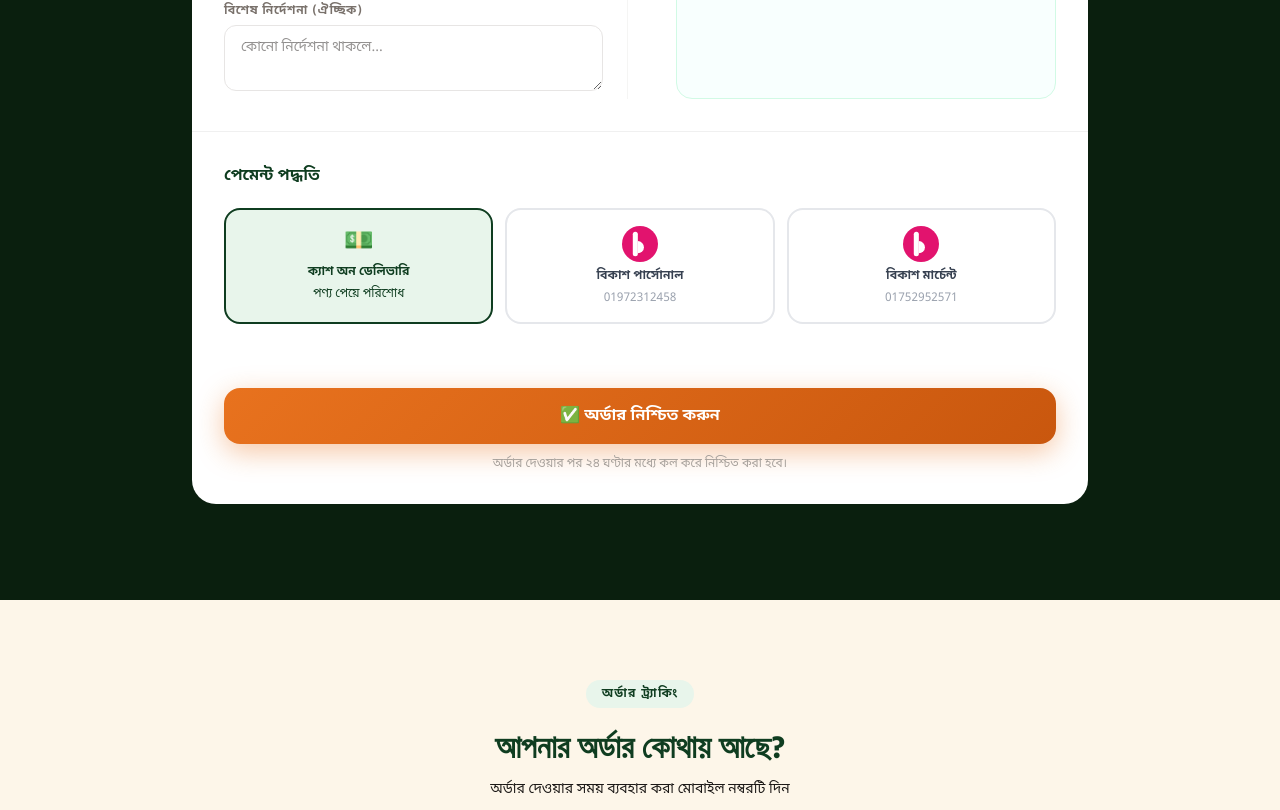
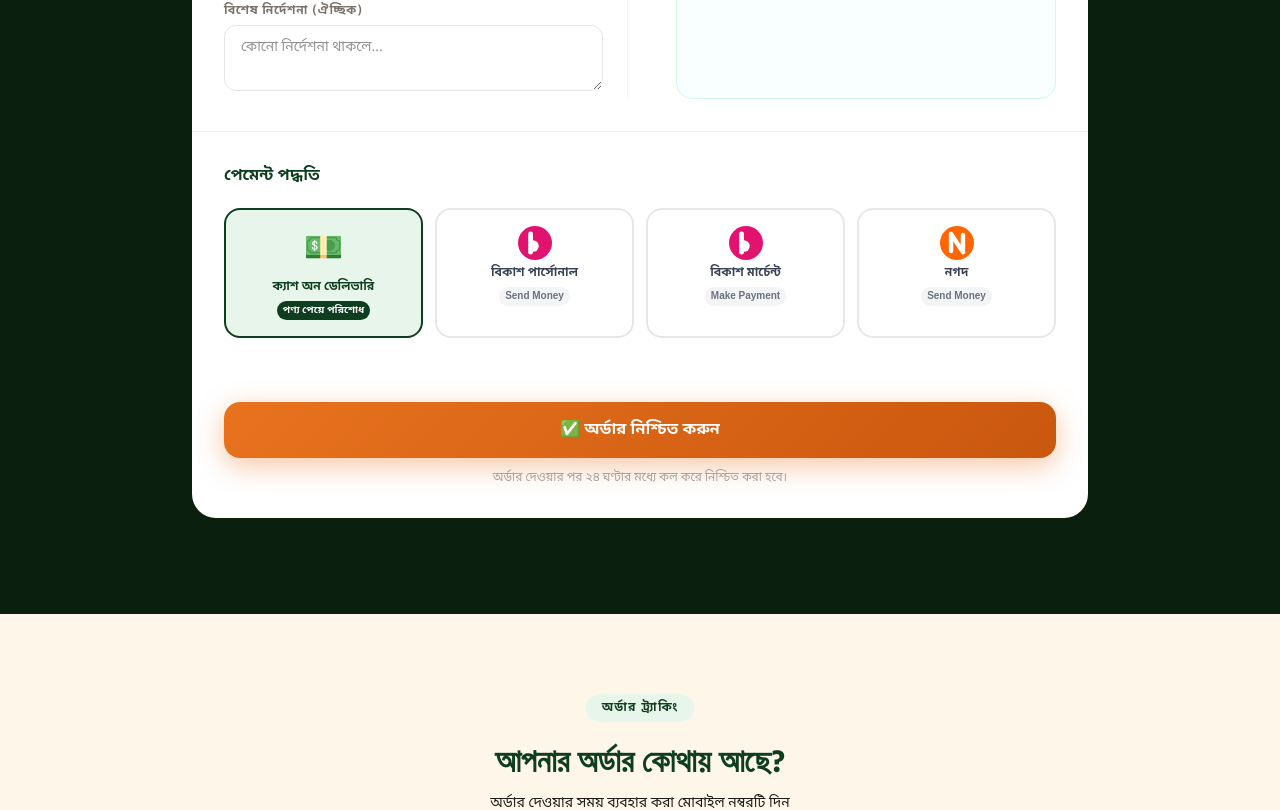
Before and after one commit to apixel-code/foodcanvas, a Next.js app: page / in a window 1280 px wide. Shown: the part 6180-6990 px from the top of the page. Built offline with nearby package versions, Linux system fonts and the light colour scheme.

Commit message:
fix: refactor FAQ accordion styles and implement inline styles; add Nagad payment option in OrderForm

```diff
--- a/components/OrderForm.tsx
+++ b/components/OrderForm.tsx
@@ -24,6 +24,17 @@ function BkashLogo({ size = 36 }: { size?: number }) {
           start (44, 42) → sweep clockwise → end (44, 76)
           center = (44, 59), radius = 17                     */}
       <path d="M 44 42 A 17 17 0 0 1 44 76 Z" fill="white" />
+    </svg>
+  )
+}
+
+function NagadLogo({ size = 36 }: { size?: number }) {
+  return (
+    <svg width={size} height={size} viewBox="0 0 100 100" fill="none" xmlns="http://www.w3.org/2000/svg" aria-label="Nagad">
+      <circle cx="50" cy="50" r="50" fill="#FF6600" />
+      <rect x="26" y="20" width="13" height="60" rx="6.5" fill="white" />
+      <rect x="61" y="20" width="13" height="60" rx="6.5" fill="white" />
+      <line x1="32" y1="23" x2="68" y2="77" stroke="white" strokeWidth="13" strokeLinecap="round" />
     </svg>
   )
 }
@@ -75,6 +86,7 @@ const DELIVERY_PER_KG = 20
 
 const BKASH_PERSONAL = '01972312458'
 const BKASH_MERCHANT = '01752952571'
+const NAGAD_NUMBER   = '01972312458'
 
 const inp  = 'w-full px-4 py-3 rounded-xl border border-stone-200 focus:outline-none focus:ring-2 focus:ring-green-400 focus:border-transparent bg-white text-stone-800 text-sm transition-all'
 const lbl  = 'block text-xs font-bold text-stone-500 mb-1.5 uppercase tracking-wider'
@@ -93,18 +105,26 @@ export default function OrderForm() {
   const [success,      setSuccess]      = useState(false)
   const [trackingCode, setTrackingCode] = useState('')
   const [error,        setError]        = useState('')
+  const [copied,       setCopied]       = useState<string | null>(null)
 
   const pkg          = PACKAGES.find(p => p.id === selectedId)!
   const productTotal = pkg.price * qty
   const totalKg      = pkg.kg * qty
   const deliveryAmt  = totalKg * DELIVERY_PER_KG
   const grandTotal   = productTotal + deliveryAmt
-  const isBkash      = payment === 'bkash_personal' || payment === 'bkash_merchant'
+  const isPrePaid    = payment === 'bkash_personal' || payment === 'bkash_merchant' || payment === 'nagad'
+
+  const handleCopy = (text: string, id: string) => {
+    navigator.clipboard.writeText(text).then(() => {
+      setCopied(id)
+      setTimeout(() => setCopied(null), 2000)
+    })
+  }
 
   const handleSubmit = async (e: React.FormEvent) => {
     e.preventDefault()
     if (!district)           { setError('জেলা সিলেক্ট করুন।'); return }
-    if (isBkash && !txId)    { setError('ট্রানজেকশন ID দিন।'); return }
+    if (isPrePaid && !txId)  { setError('ট্রানজেকশন ID দিন।'); return }
     setLoading(true); setError('')
     try {
       const res = await fetch('/api/place-order', {
@@ -364,102 +384,126 @@ export default function OrderForm() {
                 পেমেন্ট পদ্ধতি
               </h3>
 
-              <div className="grid grid-cols-1 sm:grid-cols-3 gap-3">
+              {/* Payment option cards */}
+              <div className="grid grid-cols-2 md:grid-cols-4 gap-2 md:gap-3">
                 {[
-                  { id: 'cod',             label: 'ক্যাশ অন ডেলিভারি', icon: '💵', desc: 'পণ্য পেয়ে পরিশোধ' },
-                  { id: 'bkash_personal',  label: 'বিকাশ পার্সোনাল',   icon: '',    desc: BKASH_PERSONAL },
-                  { id: 'bkash_merchant',  label: 'বিকাশ মার্চেন্ট',   icon: '',    desc: BKASH_MERCHANT },
+                  { id: 'cod',            label: 'ক্যাশ অন ডেলিভারি', sub: 'পণ্য পেয়ে পরিশোধ', logo: <span className="text-[2rem]">💵</span>, accent: 'var(--color-primary)', bg: 'var(--color-primary-pale)', border: 'var(--color-primary)' },
+                  { id: 'bkash_personal', label: 'বিকাশ পার্সোনাল',   sub: 'Send Money',         logo: <BkashLogo size={34} />,               accent: '#E2136E',              bg: '#fff0f6',                   border: '#E2136E' },
+                  { id: 'bkash_merchant', label: 'বিকাশ মার্চেন্ট',   sub: 'Make Payment',       logo: <BkashLogo size={34} />,               accent: '#E2136E',              bg: '#fff0f6',                   border: '#E2136E' },
+                  { id: 'nagad',          label: 'নগদ',                sub: 'Send Money',         logo: <NagadLogo size={34} />,               accent: '#E05C00',              bg: '#fff7f0',                   border: '#FF6600' },
                 ].map(pm => {
-                  const active   = payment === pm.id
-                  const isBkash  = pm.id.startsWith('bkash')
+                  const active = payment === pm.id
                   return (
                     <label
                       key={pm.id}
-                      className="flex flex-col items-center gap-1.5 p-4 rounded-2xl border-2 cursor-pointer transition-all text-center"
+                      className="flex flex-col items-center gap-1.5 p-3 md:p-4 rounded-2xl border-2 cursor-pointer transition-all text-center select-none min-w-0"
                       style={{
-                        borderColor: active ? (isBkash ? '#E2136E' : 'var(--color-primary)') : '#e5e7eb',
-                        background:  active ? (isBkash ? '#fff0f6'  : 'var(--color-primary-pale)') : 'white',
+                        borderColor: active ? pm.border : '#e5e7eb',
+                        background:  active ? pm.bg     : 'white',
+                        boxShadow:   active ? `0 0 0 3px ${pm.border}22` : 'none',
                       }}
                     >
-                      <input type="radio" name="payment" value={pm.id} checked={active} onChange={() => setPayment(pm.id)} className="hidden" />
-
-                      {isBkash ? (
-                        <BkashLogo size={36} />
-                      ) : (
-                        <span className="text-2xl">{pm.icon}</span>
-                      )}
-
-                      <span
-                        className="text-xs font-bold"
-                        style={{ color: active ? (isBkash ? '#E2136E' : 'var(--color-primary)') : '#374151' }}
-                      >
+                      <input type="radio" name="payment" value={pm.id} checked={active} onChange={() => { setPayment(pm.id); setTxId('') }} className="hidden" />
+                      {pm.logo}
+                      <span className="text-xs font-bold leading-tight w-full" style={{ color: active ? pm.accent : '#374151' }}>
                         {pm.label}
                       </span>
-                      <span
-                        className="text-xs"
-                        style={{ color: active ? (isBkash ? '#c40f5b' : 'var(--color-primary)') : '#9ca3af' }}
-                      >
-                        {pm.desc}
+                      <span className="text-[10px] px-1.5 py-0.5 rounded-full font-semibold whitespace-nowrap" style={{
+                        background: active ? pm.accent : '#f3f4f6',
+                        color:      active ? 'white'   : '#6b7280',
+                      }}>
+                        {pm.sub}
                       </span>
                     </label>
                   )
                 })}
               </div>
 
-              {/* bKash info box */}
-              {isBkash && (
-                <div
-                  className="rounded-2xl p-5 space-y-3"
-                  style={{ background: '#fff0f6', border: '1.5px solid #f9a8d4' }}
-                >
-                  {/* Header with bKash logo */}
-                  <div className="flex items-center gap-2">
-                    <BkashLogo size={24} />
-                    <p className="font-bold text-sm" style={{ color: '#9d0040' }}>
-                      বিকাশে পেমেন্ট করার নিয়ম
+              {/* Pre-paid info box */}
+              {isPrePaid && (() => {
+                const isBkash = payment.startsWith('bkash')
+                const number  = payment === 'bkash_personal' ? BKASH_PERSONAL : payment === 'bkash_merchant' ? BKASH_MERCHANT : NAGAD_NUMBER
+                const accent  = isBkash ? '#E2136E' : '#E05C00'
+                const bg      = isBkash ? '#fff0f6'  : '#fff7f0'
+                const border  = isBkash ? '#fda4af'  : '#fdba74'
+                const numId   = `num-${payment}`
+                const steps   = isBkash
+                  ? payment === 'bkash_personal'
+                    ? ['বিকাশ অ্যাপ খুলুন → Send Money', `নম্বরে পাঠান: ${number}`, 'Transaction ID কপি করুন', 'নিচের ঘরে লিখুন']
+                    : ['বিকাশ অ্যাপ খুলুন → Make Payment', `নম্বরে পেমেন্ট করুন: ${number}`, 'Transaction ID কপি করুন', 'নিচের ঘরে লিখুন']
+                  : ['নগদ অ্যাপ খুলুন → Send Money', `নম্বরে পাঠান: ${number}`, 'Transaction ID কপি করুন', 'নিচের ঘরে লিখুন']
+
+                return (
+                  <div className="rounded-2xl p-5 space-y-4" style={{ background: bg, border: `1.5px solid ${border}` }}>
+
+                    {/* Header */}
+                    <div className="flex items-center gap-2.5">
+                      {isBkash ? <BkashLogo size={26} /> : <NagadLogo size={26} />}
+                      <p className="font-bold text-sm" style={{ color: accent }}>
+                        {isBkash ? 'বিকাশে' : 'নগদে'} পেমেন্ট করার নিয়ম
                       </p>
                     </div>
 
+                    {/* Number box with copy */}
                     <div
-                    className="flex items-center justify-between rounded-xl px-4 py-3 text-sm"
-                    style={{ background: 'white', border: '1px solid #fecdd3' }}
+                      className="flex flex-col sm:flex-row sm:items-center sm:justify-between gap-3 rounded-xl px-4 py-3"
+                      style={{ background: 'white', border: `1px solid ${border}` }}
                     >
-                    <div>
-                      <p className="text-xs font-semibold" style={{ color: '#E2136E' }}>Account Type</p>
-                      <p className="font-bold" style={{ color: '#9d0040' }}>
-                        {payment === 'bkash_personal' ? 'Personal Account' : 'Merchant Account'}
+                      <div className="min-w-0">
+                        <p className="text-xs font-semibold mb-0.5" style={{ color: accent }}>
+                          {isBkash ? (payment === 'bkash_personal' ? 'Personal Number' : 'Merchant Number') : 'Nagad Number'}
+                        </p>
+                        <p className="font-bold text-xl tracking-wider" style={{ color: accent }}>
+                          {number}
                         </p>
                       </div>
-                    <div className="text-right">
-                      <p className="text-xs font-semibold" style={{ color: '#E2136E' }}>Number</p>
-                      <p className="font-bold text-base tracking-widest" style={{ color: '#9d0040' }}>
-                        {payment === 'bkash_personal' ? BKASH_PERSONAL : BKASH_MERCHANT}
-                      </p>
-                    </div>
+                      <button
+                        type="button"
+                        onClick={() => handleCopy(number, numId)}
+                        className="flex items-center justify-center gap-1.5 px-4 py-2.5 rounded-xl text-xs font-bold transition-all shrink-0"
+                        style={{
+                          background: copied === numId ? '#d1fae5' : `${accent}15`,
+                          color:      copied === numId ? '#065f46'  : accent,
+                          border:     `1.5px solid ${copied === numId ? '#6ee7b7' : accent}`,
+                        }}
+                      >
+                        {copied === numId ? '✓ কপি হয়েছে!' : '⎘ কপি করুন'}
+                      </button>
                     </div>
 
-                  <ol className="text-xs space-y-1 list-decimal list-inside" style={{ color: '#be185d' }}>
-                    <li>উপরের নম্বরে পেমেন্ট পাঠান (Send Money বা Payment)</li>
-                    <li>ট্রানজেকশন ID সংগ্রহ করুন</li>
-                    <li>নিচের ঘরে সেই ID লিখুন</li>
+                    {/* Steps */}
+                    <ol className="space-y-1.5">
+                      {steps.map((step, i) => (
+                        <li key={i} className="flex items-start gap-2.5 text-xs" style={{ color: accent }}>
+                          <span
+                            className="shrink-0 w-5 h-5 rounded-full flex items-center justify-center font-bold text-white text-xs"
+                            style={{ background: accent, marginTop: '1px' }}
+                          >
+                            {i + 1}
+                          </span>
+                          {step}
+                        </li>
+                      ))}
                     </ol>
 
+                    {/* Transaction ID */}
                     <div>
-                    <label className={lbl} style={{ color: '#9d0040' }}>ট্রানজেকশন ID *</label>
+                      <label className={lbl} style={{ color: accent }}>ট্রানজেকশন ID *</label>
                       <input
                         type="text"
                         className="w-full px-4 py-3 rounded-xl bg-white text-stone-800 text-sm transition-all"
-                      style={{ border: '2px solid #fda4af', outline: 'none' }}
-                      onFocus={e  => (e.currentTarget.style.borderColor = '#E2136E')}
-                      onBlur={e   => (e.currentTarget.style.borderColor = '#fda4af')}
+                        style={{ border: `2px solid ${border}`, outline: 'none' }}
+                        onFocus={e => (e.currentTarget.style.borderColor = accent)}
+                        onBlur={e  => (e.currentTarget.style.borderColor = border)}
                         placeholder="যেমন: 8HJ3K2LM9N"
                         value={txId}
                         onChange={e => setTxId(e.target.value)}
-                      required={isBkash}
+                        required={isPrePaid}
                       />
                     </div>
                   </div>
-              )}
+                )
+              })()}
             </div>
 
             {/* ── Submit ── */}
```
Also changed, not shown: app/globals.css (+1 -9 lines), components/FAQ.tsx (+13 -6 lines). Lines whose indentation alone changed are shown as unchanged.
